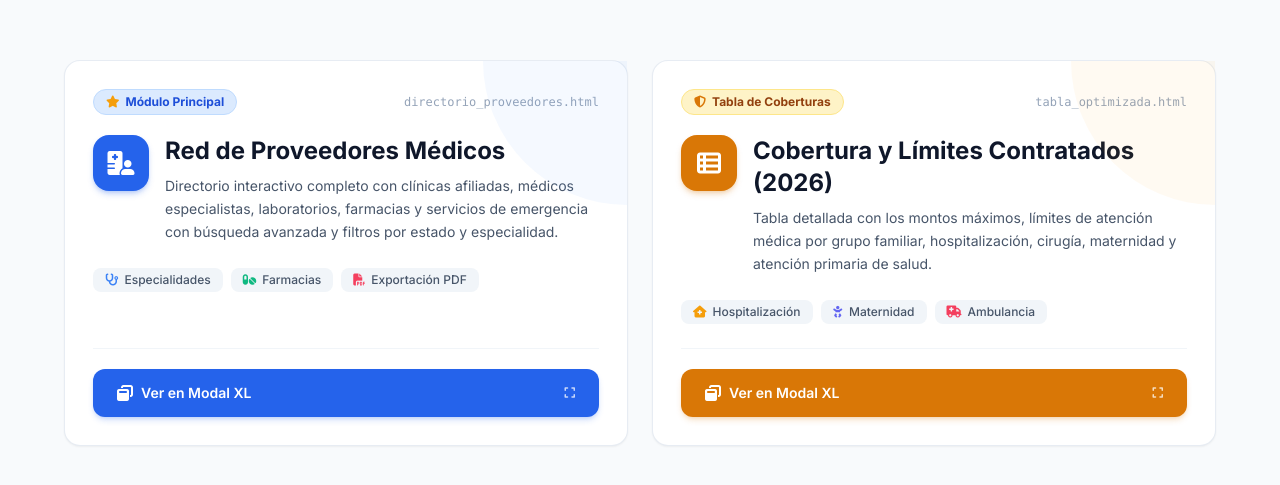
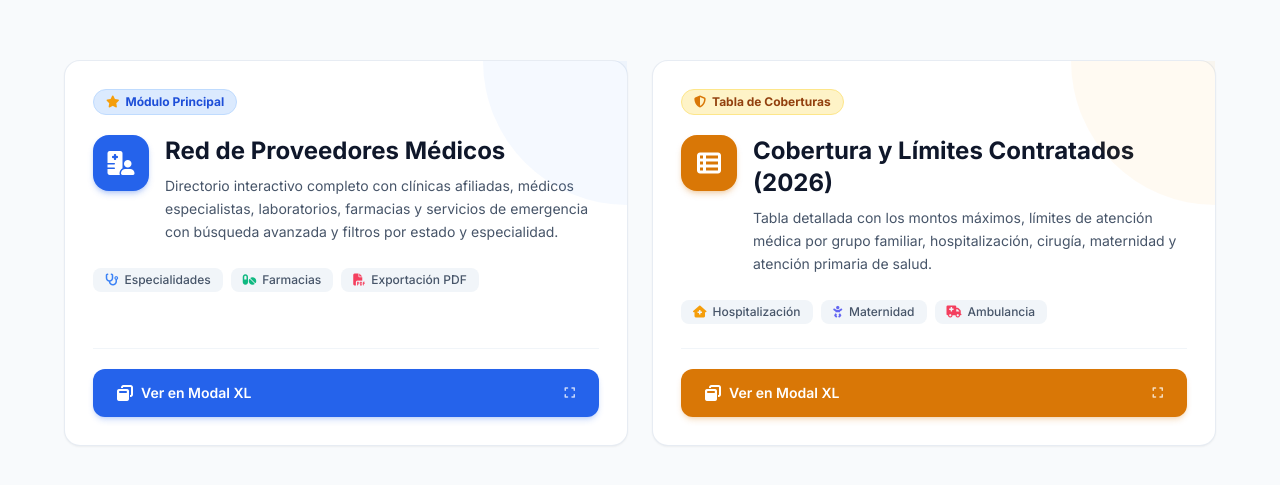
Before and after one commit to REPOUPTPC/talento_humano, a plain HTML site: page bienestar/gs.html in a window 1280 px wide. Shown: the part 147-632 px from the top of the page. Drawn offline with nearby package versions, Linux system fonts and the light colour scheme.

Commit message:
Eliminar mencion de HTML

```diff
--- a/bienestar/gs.html
+++ b/bienestar/gs.html
@@ -63,7 +63,7 @@
             <span class="px-3 py-1 rounded-full text-xs font-bold bg-blue-100 text-blue-700 flex items-center gap-1.5 border border-blue-200">
               <i class="fa-solid fa-star text-amber-500"></i> Módulo Principal
             </span>
-            <span class="text-xs text-slate-400 font-mono">directorio_proveedores.html</span>
+
           </div>
 
           <!-- Icon & Title -->
@@ -118,7 +118,7 @@
             <span class="px-3 py-1 rounded-full text-xs font-bold bg-amber-100 text-amber-800 flex items-center gap-1.5 border border-amber-200">
               <i class="fa-solid fa-shield-halved text-amber-600"></i> Tabla de Coberturas
             </span>
-            <span class="text-xs text-slate-400 font-mono">tabla_optimizada.html</span>
+
           </div>
 
           <!-- Icon & Title -->
```
